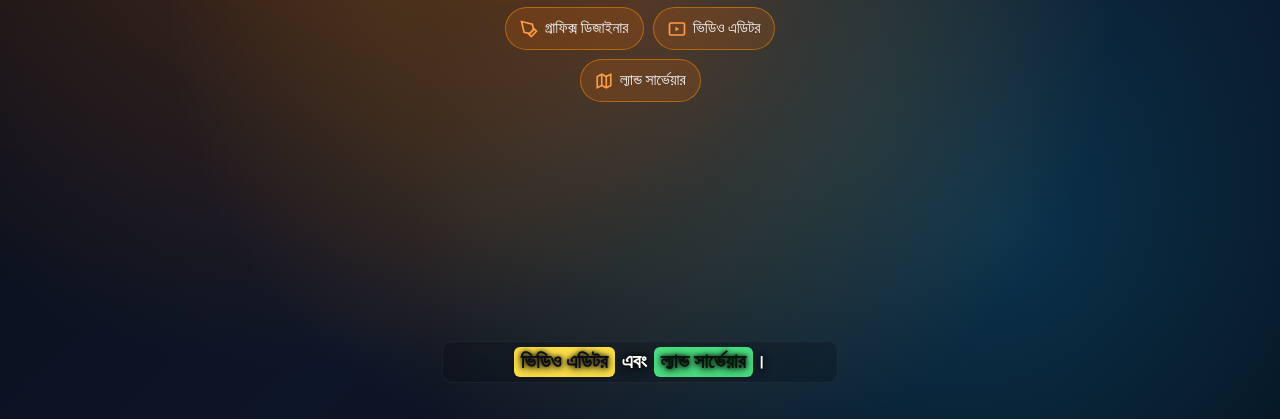
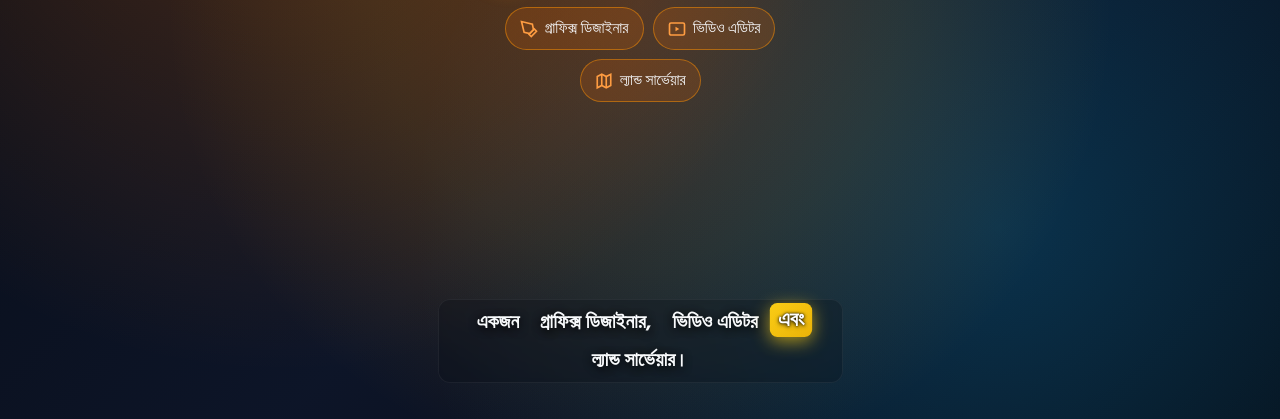
Before and after one commit to surveyor-saroar/Video-Animation, a plain HTML site: page index.html in a window 1280 px wide. Shown: the part 381-800 px from the top of the page. Drawn offline with Linux system fonts and the light colour scheme.

Commit message:
Update index.html

```diff
--- a/index.html
+++ b/index.html
@@ -3,7 +3,7 @@
 <head>
     <meta charset="UTF-8">
     <meta name="viewport" content="width=device-width, initial-scale=1.0">
-    <title>মোঃ সরওয়ার আলম সবুজ - রিলস অ্যানিমেশন ও ক্যাপশন</title>
+    <title>মোঃ সরওয়ার আলম সবুজ - মুভিং ওয়ার্ড হাইলাইট রিলস</title>
     <link href="https://fonts.googleapis.com/css2?family=Hind+Siliguri:wght@400;500;600;700&family=Poppins:wght@500;600;700&display=swap" rel="stylesheet">
     <style>
         * { margin: 0; padding: 0; box-sizing: border-box; }
@@ -304,45 +304,48 @@
         }
         .follow-btn.done { background: #16a34a; }
 
-        /* হালকা ও কমপ্যাক্ট বটম ক্যাপশন বক্স */
+        /* হালকা বটম ক্যাপশন বক্স + উজ্জ্বল হলুদ ব্লকের ভেতরে সাদা লেখা */
         #bottom-caption {
             position: absolute;
-            left: 6%;
-            right: 6%;
+            left: 5%;
+            right: 5%;
             bottom: 4.5%;
             z-index: 25;
             text-align: center;
             pointer-events: none;
-            padding: 5px 8px;
-            border-radius: 10px;
+            padding: 6px 8px;
+            border-radius: 12px;
             background: rgba(6, 10, 20, 0.24);
             backdrop-filter: blur(2px);
-            border: 1px solid rgba(255, 255, 255, 0.05);
+            border: 1px solid rgba(255, 255, 255, 0.06);
         }
         .cap-line {
-            font-size: clamp(1rem, 2.5vh, 1.35rem);
+            font-size: clamp(0.98rem, 2.45vh, 1.32rem);
             font-weight: 700;
-            line-height: 1.4;
+            line-height: 1.55;
+            color: #f8fafc;
+            text-shadow: 0 2px 8px rgba(0, 0, 0, 0.92);
+            display: flex;
+            flex-wrap: wrap;
+            justify-content: center;
+            align-items: center;
+            gap: 5px;
+        }
+        .cap-word {
+            display: inline-block;
+            padding: 1px 8px;
+            border-radius: 7px;
+            background: transparent;
+            color: #f8fafc;
+            transition: background-color 0.22s ease, color 0.22s ease, transform 0.22s ease, box-shadow 0.22s ease, text-shadow 0.22s ease;
+        }
+        .cap-word.active-word {
+            background: linear-gradient(135deg, #facc15 0%, #eab308 100%);
             color: #ffffff;
-            text-shadow: 0 2px 10px rgba(0, 0, 0, 0.95), 0 0 4px rgba(0, 0, 0, 0.9);
-        }
-        .cap-hi {
-            display: inline-block;
-            padding: 1px 7px;
-            margin: 0 2px;
-            border-radius: 6px;
-            background: #fde047;
-            color: #090d16;
             font-weight: 800;
-        }
-        .cap-hi-green {
-            display: inline-block;
-            padding: 1px 7px;
-            margin: 0 2px;
-            border-radius: 6px;
-            background: #4ade80;
-            color: #06120b;
-            font-weight: 800;
+            transform: translateY(-2px) scale(1.06);
+            box-shadow: 0 4px 16px rgba(250, 204, 21, 0.65);
+            text-shadow: 0 1px 4px rgba(0, 0, 0, 0.85), 0 0 2px rgba(0, 0, 0, 0.9);
         }
     </style>
 </head>
@@ -520,9 +523,9 @@
         </div>
     </div>
 
-    <!-- একদম নিচের হাইলাইটেড ক্যাপশন -->
+    <!-- একদম নিচের মুভিং হলুদ-ব্লক সাদা-লেখা ওয়ার্ড ক্যাপশন -->
     <div id="bottom-caption">
-        <div id="capLine" class="cap-line">হ্যালো, আমি <span class="cap-hi">মোঃ সরওয়ার আলম সবুজ</span>।</div>
+        <div id="capLine" class="cap-line"></div>
     </div>
 </div>
 
@@ -537,65 +540,159 @@
 
     var scenesData = {
         1: {
-            duration: 5600,
+            duration: 6200,
             items: [
-                { id: 'e1', at: 0,    freq: 523.25, cap: 'হ্যালো, আমি <span class="cap-hi">মোঃ সরওয়ার আলম সবুজ</span>।' },
-                { id: 'e2', at: 1100, freq: 587.33 },
-                { id: 'e3', at: 2200, freq: 659.25, cap: 'একজন <span class="cap-hi">গ্রাফিক্স ডিজাইনার</span>,' },
-                { id: 'e4', at: 3400, freq: 698.46, cap: '<span class="cap-hi">ভিডিও এডিটর</span> এবং <span class="cap-hi-green">ল্যান্ড সার্ভেয়ার</span>।' },
-                { id: 'e5', at: 4400, freq: 783.99 }
+                { id: 'e1', at: 0,    freq: 523.25 },
+                { id: 'e2', at: 1200, freq: 587.33 },
+                { id: 'e3', at: 2400, freq: 659.25 },
+                { id: 'e4', at: 3600, freq: 698.46 },
+                { id: 'e5', at: 4700, freq: 783.99 }
+            ],
+            captions: [
+                {
+                    at: 0,
+                    words: ['হ্যালো,', 'আমি', 'মোঃ সরওয়ার আলম', 'সবুজ।'],
+                    stepMs: 550
+                },
+                {
+                    at: 2300,
+                    words: ['একজন', 'গ্রাফিক্স ডিজাইনার,', 'ভিডিও এডিটর', 'এবং', 'ল্যান্ড সার্ভেয়ার।'],
+                    stepMs: 680
+                }
             ]
         },
         2: {
-            duration: 9000,
+            duration: 9400,
             items: [
-                { id: 'e7',  at: 0,    freq: 523.25, cap: 'অনেকেই কমেন্টে বা ইনবক্সে জানতে চান— <span class="cap-hi">কীভাবে এই ভিডিও</span> তৈরি করি?' },
-                { id: 'e9',  at: 3000, freq: 659.25, cap: 'মূলত <span class="cap-hi">এআই টুলস</span>, <span class="cap-hi-green">থ্রিডি মোশন</span>' },
-                { id: 'e10', at: 5200, freq: 698.46, cap: 'এবং <span class="cap-hi">ক্রিয়েটিভ ভিডিওর</span> কাজের মাধ্যমে।' },
-                { id: 'e11', at: 7000, freq: 783.99 }
+                { id: 'e7',  at: 0,    freq: 523.25 },
+                { id: 'e9',  at: 3200, freq: 659.25 },
+                { id: 'e10', at: 5500, freq: 698.46 },
+                { id: 'e11', at: 7400, freq: 783.99 }
+            ],
+            captions: [
+                {
+                    at: 0,
+                    words: ['অনেকেই', 'কমেন্টে', 'বা ইনবক্সে', 'জানতে চান—', 'কীভাবে এই ভিডিও', 'তৈরি করি?'],
+                    stepMs: 520
+                },
+                {
+                    at: 3300,
+                    words: ['মূলত', 'এআই টুলস,', 'থ্রিডি মোশন', 'এবং', 'ক্রিয়েটিভ ভিডিওর', 'কাজের মাধ্যমে।'],
+                    stepMs: 920
+                }
             ]
         },
         3: {
-            duration: 8200,
+            duration: 8600,
             items: [
-                { id: 'e12', at: 0,    freq: 587.33, cap: 'অনেকের প্রশ্ন থাকে, আমি কোনো কোর্স করাই কি না— <span class="cap-hi">না</span>।' },
-                { id: 'e13', at: 2600, freq: 659.25, cap: 'তবে <span class="cap-hi">ফটোশপ, ইলাস্ট্রেটর, আফটার ইফেক্ট</span> ও গ্রাফিক্স ডিজাইন' },
-                { id: 'e14', at: 5400, freq: 783.99, cap: 'কিংবা <span class="cap-hi-green">ওয়েবসাইট তৈরীতে</span> সহায়তা করি।' }
+                { id: 'e12', at: 0,    freq: 587.33 },
+                { id: 'e13', at: 2800, freq: 659.25 },
+                { id: 'e14', at: 5800, freq: 783.99 }
+            ],
+            captions: [
+                {
+                    at: 0,
+                    words: ['অনেকের প্রশ্ন থাকে,', 'আমি কোনো', 'কোর্স করাই কি না—', 'না।'],
+                    stepMs: 650
+                },
+                {
+                    at: 2700,
+                    words: ['তবে', 'ফটোশপ,', 'ইলাস্ট্রেটর,', 'আফটার ইফেক্ট', 'ও গ্রাফিক্স ডিজাইন'],
+                    stepMs: 560
+                },
+                {
+                    at: 5600,
+                    words: ['কিংবা', 'ওয়েবসাইট তৈরীতে', 'সহায়তা করি।'],
+                    stepMs: 750
+                }
             ]
         },
         4: {
-            duration: 5600,
+            duration: 6000,
             items: [
-                { id: 'e15',  at: 0,    freq: 523.25, cap: '<span class="cap-hi">সরাসরি যোগাযোগ</span> করতে চাইলে' },
-                { id: 'e16',  at: 1400, freq: 587.33, cap: 'আমার <span class="cap-hi-green">নিচের ঠিকানায়</span> যোগাযোগ করুন।' },
-                { id: 'e17',  at: 2800, freq: 659.25, cap: '<span class="cap-hi">কাদুটি বাজার, চান্দিনা, কুমিল্লা</span>' },
-                { id: 'e17b', at: 4100, freq: 783.99, cap: 'মোবাইল: <span class="cap-hi-green">01817068114</span>' }
+                { id: 'e15',  at: 0,    freq: 523.25 },
+                { id: 'e16',  at: 1400, freq: 587.33 },
+                { id: 'e17',  at: 2800, freq: 659.25 },
+                { id: 'e17b', at: 4200, freq: 783.99 }
+            ],
+            captions: [
+                {
+                    at: 0,
+                    words: ['সরাসরি', 'যোগাযোগ করতে চাইলে', 'আমার নিচের ঠিকানায়', 'যোগাযোগ করুন।'],
+                    stepMs: 650
+                },
+                {
+                    at: 2700,
+                    words: ['কাদুটি বাজার,', 'চান্দিনা,', 'কুমিল্লা', '— 01817068114'],
+                    stepMs: 720
+                }
             ]
         },
         5: {
-            duration: 8600,
+            duration: 8800,
             items: [
-                { id: 'e18', at: 0,    freq: 523.25, cap: '<span class="cap-hi">আপনি নিজেও শিখুন</span> এবং নিজেকে আপডেট রাখুন।' },
-                { id: 'e19', at: 2200, freq: 587.33, cap: '<span class="cap-hi">গ্রাফিক্স ডিজাইন</span>, <span class="cap-hi-green">ভিডিও এডিটিং</span>,' },
-                { id: 'e21', at: 4400, freq: 698.46, cap: '<span class="cap-hi">চ্যাটজিপিটি, জেমিনি বা ক্লডের</span> মতো এআই টুলস' },
-                { id: 'e22', at: 6500, freq: 783.99, cap: 'আর <span class="cap-hi-green">নতুন টেকনোলজি</span>—সবই শেখার সুযোগ আছে।' }
+                { id: 'e18', at: 0,    freq: 523.25 },
+                { id: 'e19', at: 2200, freq: 587.33 },
+                { id: 'e21', at: 4500, freq: 698.46 },
+                { id: 'e22', at: 6700, freq: 783.99 }
+            ],
+            captions: [
+                {
+                    at: 0,
+                    words: ['আপনি নিজেও', 'শিখুন', 'এবং নিজেকে', 'আপডেট রাখুন।'],
+                    stepMs: 520
+                },
+                {
+                    at: 2150,
+                    words: ['গ্রাফিক্স ডিজাইন,', 'ভিডিও এডিটিং,', 'চ্যাটজিপিটি, জেমিনি', 'বা ক্লডের মতো', 'এআই টুলস'],
+                    stepMs: 850
+                },
+                {
+                    at: 6500,
+                    words: ['আর নতুন', 'টেকনোলজি—', 'সবই শেখার', 'সুযোগ আছে।'],
+                    stepMs: 520
+                }
             ]
         },
         6: {
-            duration: 4800,
+            duration: 5000,
             items: [
-                { id: 'e23', at: 0,    freq: 587.33, cap: 'একটি <span class="cap-hi">ল্যাপটপ দিয়েই</span> নতুন নতুন স্কিল শিখুন' },
-                { id: 'e24', at: 1600, freq: 698.46, cap: 'আর নিজেকে <span class="cap-hi-green">সবসময় আপডেট</span> রাখুন।' },
-                { id: 'e25', at: 3100, freq: 880.00 }
+                { id: 'e23', at: 0,    freq: 587.33 },
+                { id: 'e24', at: 1600, freq: 698.46 },
+                { id: 'e25', at: 3200, freq: 880.00 }
+            ],
+            captions: [
+                {
+                    at: 0,
+                    words: ['একটি', 'ল্যাপটপ দিয়েই', 'নতুন নতুন স্কিল', 'শিখুন'],
+                    stepMs: 560
+                },
+                {
+                    at: 2300,
+                    words: ['আর নিজেকে', 'সবসময়', 'আপডেট রাখুন।'],
+                    stepMs: 650
+                }
             ]
         },
         7: {
-            duration: 5600,
+            duration: 6000,
             items: [
-                { id: 'e26', at: 0,    freq: 587.33, cap: 'সব আপডেট পেতে <span class="cap-hi">পেজটি ফলো করুন</span>।' },
+                { id: 'e26', at: 0,    freq: 587.33 },
                 { id: 'e27', at: 1400, freq: 659.25 },
-                { id: 'e28', at: 2400, freq: 880.00, isFollow: true },
-                { id: 'e29', at: 3300, freq: 987.77, cap: 'আর <span class="cap-hi-green">কী জানতে চান</span>, কমেন্টে জানান?' }
+                { id: 'e28', at: 2500, freq: 880.00, isFollow: true },
+                { id: 'e29', at: 3500, freq: 987.77 }
+            ],
+            captions: [
+                {
+                    at: 0,
+                    words: ['সব আপডেট পেতে', 'পেজটি', 'ফলো করুন।'],
+                    stepMs: 750
+                },
+                {
+                    at: 2400,
+                    words: ['আর', 'কী জানতে চান,', 'কমেন্টে জানান?'],
+                    stepMs: 720
+                }
             ]
         }
     };
@@ -630,12 +727,12 @@
             var gain = actx.createGain();
             osc.type = 'sine';
             osc.frequency.setValueAtTime(freq, now);
-            gain.gain.setValueAtTime(vol || 0.16, now);
-            gain.gain.exponentialRampToValueAtTime(0.001, now + (dur || 0.18));
+            gain.gain.setValueAtTime(vol || 0.14, now);
+            gain.gain.exponentialRampToValueAtTime(0.001, now + (dur || 0.16));
             osc.connect(gain);
             gain.connect(actx.destination);
             osc.start(now);
-            osc.stop(now + (dur || 0.18));
+            osc.stop(now + (dur || 0.16));
         } catch (err) {}
     }
 
@@ -719,10 +816,31 @@
         }
     }
 
-    function setCaption(html) {
-        if (!html) return;
-        var cap = document.getElementById('capLine');
-        if (cap) cap.innerHTML = html;
+    function renderMovingCaption(capObj) {
+        var capLine = document.getElementById('capLine');
+        if (!capLine || !capObj || !capObj.words) return;
+
+        var html = '';
+        for (var i = 0; i < capObj.words.length; i++) {
+            html += '<span id="cw-' + i + '" class="cap-word">' + capObj.words[i] + '</span>';
+        }
+        capLine.innerHTML = html;
+
+        var step = capObj.stepMs || 550;
+        for (var w = 0; w < capObj.words.length; w++) {
+            (function (wordIdx) {
+                schedule(function () {
+                    var all = capLine.querySelectorAll('.cap-word');
+                    for (var k = 0; k < all.length; k++) {
+                        all[k].className = 'cap-word';
+                    }
+                    var target = document.getElementById('cw-' + wordIdx);
+                    if (target) {
+                        target.className = 'cap-word active-word';
+                    }
+                }, wordIdx * step);
+            })(w);
+        }
     }
 
     function showItem(item) {
@@ -734,8 +852,7 @@
             el.className = 'follow-btn anim-item pop-in done';
             el.innerHTML = '✓ Following';
         }
-        if (item.cap) setCaption(item.cap);
-        if (item.freq) playTone(item.freq, 0.18, 0.16);
+        if (item.freq) playTone(item.freq, 0.16, 0.14);
     }
 
     function startBarProgress(num, duration) {
@@ -782,6 +899,14 @@
             })(cfg.items[j]);
         }
 
+        if (cfg.captions) {
+            for (var c = 0; c < cfg.captions.length; c++) {
+                (function (capItem) {
+                    schedule(function () { renderMovingCaption(capItem); }, capItem.at);
+                })(cfg.captions[c]);
+            }
+        }
+
         schedule(function () { runWipe(); }, Math.max(400, cfg.duration - 450));
 
         schedule(function () {
```
